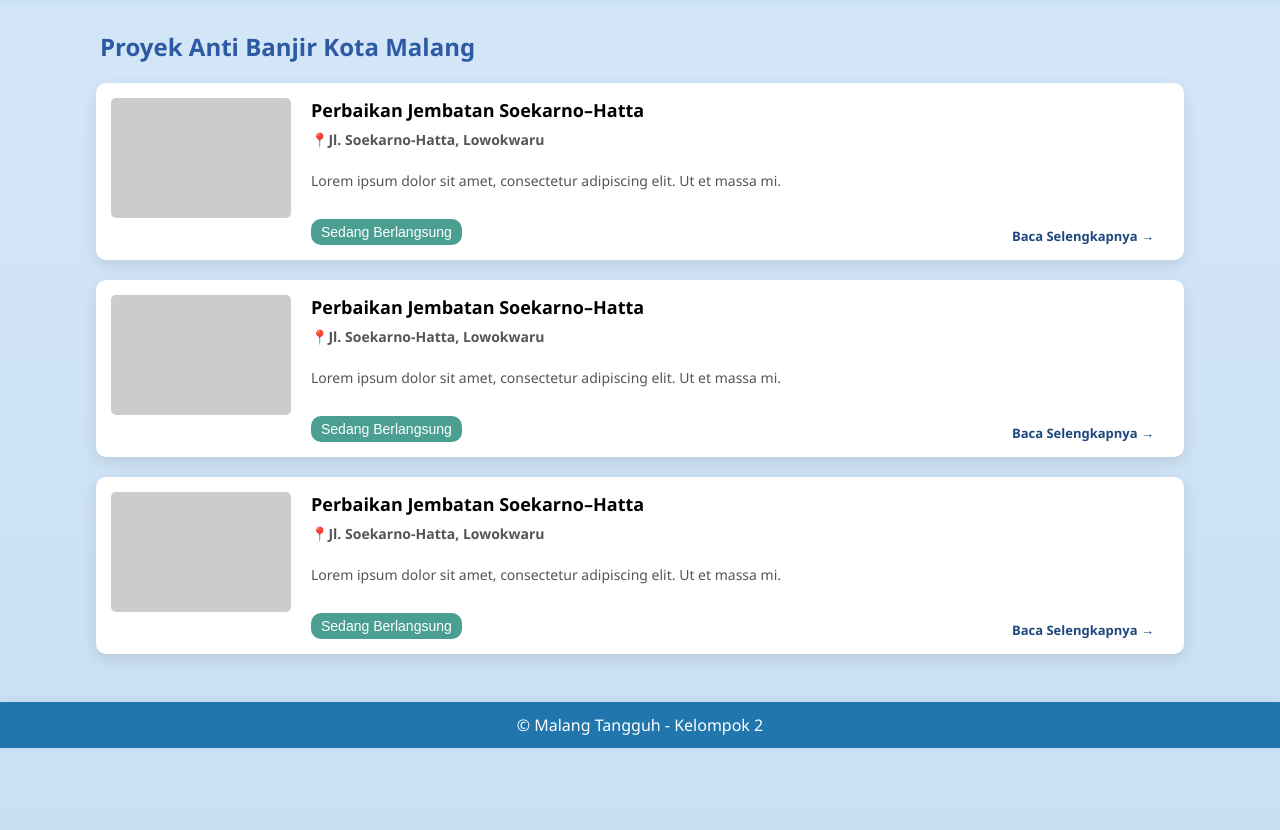
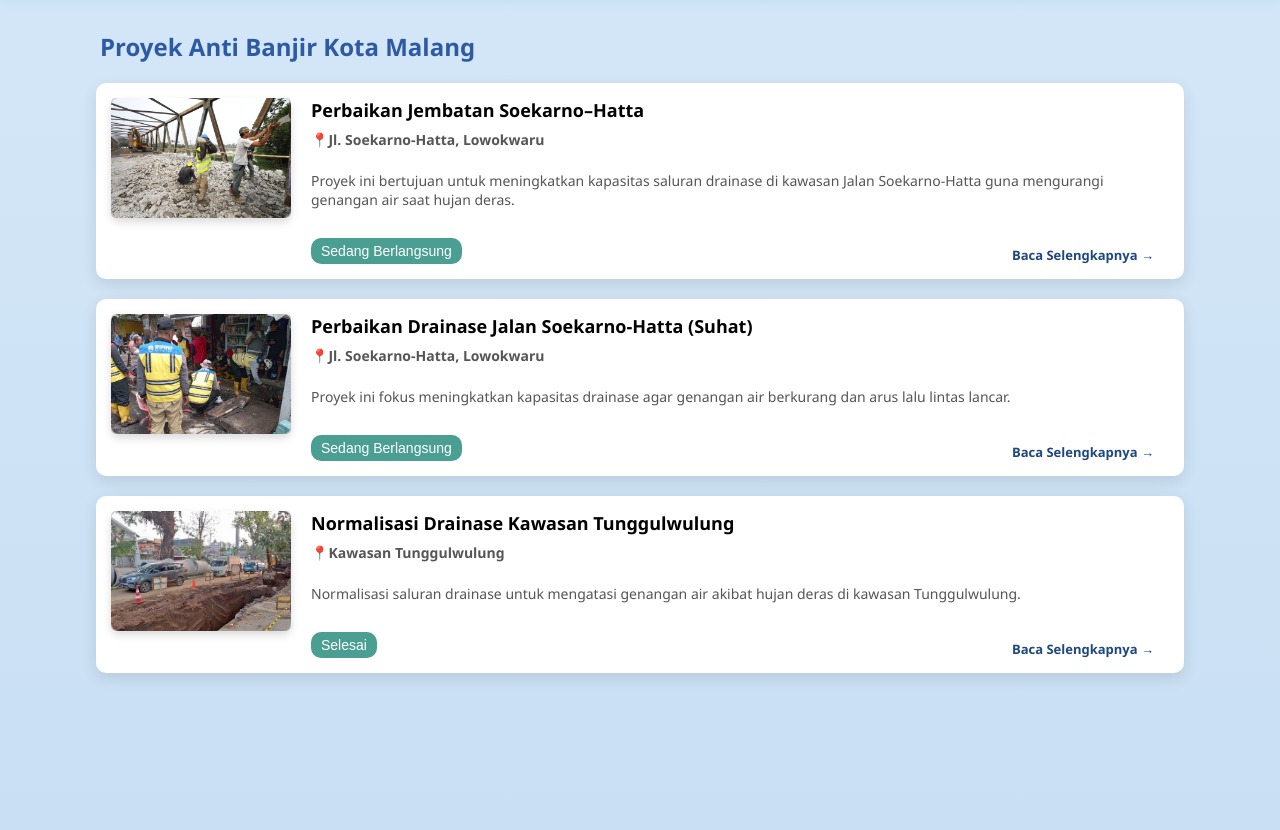
Before and after one commit to evidachu/malang-tangguh, a PHP site: page /proyek.php in a window 1280 px wide. Shown: the part 50-880 px from the top of the page. Run offline with PHP 8.4, Linux system fonts and the light colour scheme.

Commit message:
nambah content sama foto le

```diff
--- a/peta.php
+++ b/peta.php
@@ -38,6 +38,7 @@ while($row = $result->fetch_assoc()) {
             color: #00796b;
         }
 
+
         /* Pastikan container peta juga memiliki tinggi */
         .container {
             margin-top: 20px;
@@ -46,6 +47,7 @@ while($row = $result->fetch_assoc()) {
             padding: 20px;
             text-align: center;
             min-height: 600px;
+
         }
     </style>
 </head>
--- a/proyek.php
+++ b/proyek.php
@@ -4,108 +4,185 @@ session_start();
 <!DOCTYPE html>
 <html lang="id">
 <head>
-    <meta charset="UTF-8">
-    <meta name="viewport" content="width=device-width, initial-scale=1.0">
+<meta charset="UTF-8" />
+<meta name="viewport" content="width=device-width, initial-scale=1" />
 <title>Proyek Anti Banjir</title>
-    <link rel="stylesheet" href="proyek.css">
-    <link rel="stylesheet" href="header-footer.css">
+<link rel="stylesheet" href="proyek.css" />
+<link rel="stylesheet" href="header-footer.css" />
+<style>
+  /* Tambahan sederhana untuk modal scroll dan layout */
+  .modal-content {
+    max-height: 80vh;
+    overflow-y: auto;
+  }
+.thumb img {
+  width: 100%;
+  height: 100%;
+  object-fit: cover;
+  display: block;
+  border-radius: 8px;
+  box-shadow: 0 4px 8px rgba(0, 0, 0, 0.15);
+}
+
+</style>
 </head>
 <body>
 <?php include 'header.php'; ?>
 <main>
   <h2 class="title">Proyek Anti Banjir Kota Malang</h2>
   <div class="project-list">
+
     <div class="card">
-                <div class="thumb"></div>
+      <div class="thumb">
+     <img src="asset/1. suhat.jpg" alt=""/>
+      </div>
       <div class="info">
         <h3>Perbaikan Jembatan Soekarno–Hatta</h3>
         <p class="location">📍Jl. Soekarno-Hatta, Lowokwaru</p>
-                    <p>Lorem ipsum dolor sit amet, consectetur adipiscing elit. Ut et massa mi.</p>
+        <p>Proyek ini bertujuan untuk meningkatkan kapasitas saluran drainase di kawasan Jalan Soekarno-Hatta guna mengurangi genangan air saat hujan deras.</p>
         <div class="card-footer">
           <button class="status">Sedang Berlangsung</button>
-                        <a href="#" class="read-more">Baca Selengkapnya →</a>
+          <a href="#" class="read-more" data-project="1">Baca Selengkapnya →</a>
         </div>
       </div>
     </div>
 
     <div class="card">
-                <div class="thumb"></div>
+      <div class="thumb">
+        <img src="asset/2. tunggulwulung.jpeg" alt=""/>
+      </div>
       <div class="info">
-                    <h3>Perbaikan Jembatan Soekarno–Hatta</h3>
+        <h3>Perbaikan Drainase Jalan Soekarno-Hatta (Suhat)</h3>
         <p class="location">📍Jl. Soekarno-Hatta, Lowokwaru</p>
-                    <p>Lorem ipsum dolor sit amet, consectetur adipiscing elit. Ut et massa mi.</p>
+        <p>Proyek ini fokus meningkatkan kapasitas drainase agar genangan air berkurang dan arus lalu lintas lancar.</p>
         <div class="card-footer">
           <button class="status">Sedang Berlangsung</button>
-                        <a href="#" class="read-more">Baca Selengkapnya →</a>
+          <a href="#" class="read-more" data-project="2">Baca Selengkapnya →</a>
         </div>
       </div>
     </div>
 
     <div class="card">
-                <div class="thumb"></div>
+      <div class="thumb">
+        <img src="asset/3. .webp" alt=""/>
+      </div>
       <div class="info">
-                    <h3>Perbaikan Jembatan Soekarno–Hatta</h3>
-                    <p class="location">📍Jl. Soekarno-Hatta, Lowokwaru</p>
-                    <p>Lorem ipsum dolor sit amet, consectetur adipiscing elit. Ut et massa mi.</p>
+        <h3>Normalisasi Drainase Kawasan Tunggulwulung</h3>
+        <p class="location">📍Kawasan Tunggulwulung</p>
+        <p>Normalisasi saluran drainase untuk mengatasi genangan air akibat hujan deras di kawasan Tunggulwulung.</p>
         <div class="card-footer">
-                        <button class="status">Sedang Berlangsung</button>
-                        <a href="#" class="read-more">Baca Selengkapnya →</a>
+          <button class="status">Selesai</button>
+          <a href="#" class="read-more" data-project="3">Baca Selengkapnya →</a>
         </div>
       </div>
     </div>
+
   </div>
 </main>
 <div id="footer-include"></div>
 
-    <div class="modal" id="articleModal">
+<!-- Modal -->
+<div class="modal" id="articleModal" style="display:none;">
   <div class="modal-content">
-            <span class="close">&times;</span>
+    <span class="close" style="cursor:pointer; float:right; font-size:24px;">&times;</span>
     <article class="article-container">
       <div class="article-header">
-                    <h1>Perbaikan Jembatan Soekarno-Hatta</h1>
-                    <p class="location">📍Jl. Soekarno-Hatta, Lowokwaru</p>
+        <h1 id="modalTitle"></h1>
+        <p class="location" id="modalLocation"></p>
         <div class="meta">
-                        <span class="date">Diperbarui: 3 Juni 2025</span>
-                        <span class="status">Sedang Berlangsung</span>
+          <span class="date" id="modalDate"></span>
+          <span class="status" id="modalStatus"></span>
+        </div>
+      </div>
+      <div class="article-content" id="modalContent">
+        <!-- Content will be injected here -->
+      </div>
+    </article>
   </div>
 </div>
 
-                <div class="article-content">
+<script>
+  // Data proyek
+  const projects = {
+    1: {
+      title: "Perbaikan Jembatan Soekarno-Hatta",
+      location: "📍Jl. Soekarno-Hatta, Lowokwaru",
+      date: "Diperbarui: 3 Juni 2025",
+      status: "Sedang Berlangsung",
+      content: `
         <h2>Deskripsi Proyek</h2>
-                    <p>Lorem ipsum dolor sit amet, consectetur adipiscing elit. Ut et massa mi. Aliquam in hendrerit urna. Pellentesque sit amet sapien fringilla, mattis ligula consectetur, ultrices mauris.</p>
-
+        <p>Proyek ini bertujuan untuk meningkatkan kapasitas saluran drainase di kawasan Jalan Soekarno-Hatta guna mengurangi genangan air saat hujan deras. Pembangunan drainase baru dengan lebar 2,5 meter dan panjang 1.300 meter direncanakan dapat menyelesaikan permasalahan banjir di kawasan tersebut hingga 100%.</p>
         <h2>Timeline Proyek</h2>
         <ul class="timeline">
           <li><strong>Januari 2025:</strong> Mulai perencanaan dan survei lokasi</li>
           <li><strong>Maret 2025:</strong> Dimulainya konstruksi tahap pertama</li>
           <li><strong>Juni 2025:</strong> Proses konstruksi mencapai 50%</li>
         </ul>
-
         <h2>Dampak dan Manfaat</h2>
-                    <p>Pellentesque sit amet sapien fringilla, mattis ligula consectetur, ultrices mauris. Maecenas vitae mattis tellus. Nullam quis imperdiet augue.</p>
-                </div>
-            </article>
-        </div>
-    </div>
-
-    <script>
-        fetch('header.php')
-            .then(res => res.text())
-            .then(data => document.getElementById('header-include').innerHTML = data);
-
-        fetch('footer.html')
-            .then(res => res.text())
-            .then(data => document.getElementById('footer-include').innerHTML = data);
+        <p>Peningkatan kapasitas drainase di kawasan ini diharapkan dapat mengurangi genangan air, memperlancar arus lalu lintas, dan mengurangi risiko banjir yang sering terjadi di kawasan Soekarno-Hatta.</p>
+      `
+    },
+    2: {
+      title: "Perbaikan Drainase Jalan Soekarno-Hatta (Suhat)",
+      location: "📍Jl. Soekarno-Hatta, Lowokwaru",
+      date: "Diperbarui: 3 Juni 2025",
+      status: "Sedang Berlangsung",
+      content: `
+        <h2>Deskripsi Proyek</h2>
+        <p>Proyek ini bertujuan meningkatkan kapasitas saluran drainase di kawasan Jalan Soekarno-Hatta agar genangan air berkurang dan arus lalu lintas lancar.</p>
+        <h2>Timeline Proyek</h2>
+        <ul class="timeline">
+          <li><strong>Januari 2025:</strong> Mulai perencanaan dan survei lokasi</li>
+          <li><strong>Maret 2025:</strong> Dimulainya konstruksi tahap pertama</li>
+          <li><strong>Juni 2025:</strong> Proses konstruksi mencapai 50%</li>
+        </ul>
+        <h2>Dampak dan Manfaat</h2>
+        <p>Dengan peningkatan kapasitas drainase, diharapkan genangan air dapat diminimalkan sehingga memperlancar arus lalu lintas dan mengurangi risiko banjir di kawasan tersebut.</p>
+      `
+    },
+    3: {
+      title: "Normalisasi Drainase Kawasan Tunggulwulung",
+      location: "📍Kawasan Tunggulwulung",
+      date: "Diperbarui: 17 Maret 2025",
+      status: "Selesai",
+      content: `
+        <h2>Deskripsi Proyek</h2>
+        <p>Normalisasi saluran drainase dilakukan untuk memastikan saluran berfungsi optimal dan mampu menampung volume air sehingga genangan air akibat hujan deras dapat dikurangi di kawasan Tunggulwulung.</p>
+        <h2>Timeline Proyek</h2>
+        <ul class="timeline">
+          <li><strong>Maret 2025:</strong> Identifikasi titik genangan dan evaluasi saluran drainase</li>
+          <li><strong>Maret 2025:</strong> Pelaksanaan normalisasi saluran drainase</li>
+        </ul>
+        <h2>Dampak dan Manfaat</h2>
+        <p>Normalisasi ini berhasil mengurangi genangan air di kawasan Tunggulwulung, meningkatkan kenyamanan warga, dan memperlancar aktivitas ekonomi di wilayah tersebut.</p>
+      `
+    }
+  };
 
   const modal = document.getElementById('articleModal');
-        const closeBtn = document.querySelector('.close');
-        const readMoreLinks = document.querySelectorAll('.read-more');
+  const closeBtn = modal.querySelector('.close');
+  const modalTitle = document.getElementById('modalTitle');
+  const modalLocation = document.getElementById('modalLocation');
+  const modalDate = document.getElementById('modalDate');
+  const modalStatus = document.getElementById('modalStatus');
+  const modalContent = document.getElementById('modalContent');
 
-        readMoreLinks.forEach(link => {
-            link.addEventListener('click', (e) => {
+  // Event buka modal dan isi konten sesuai data proyek
+  document.querySelectorAll('.read-more').forEach(link => {
+    link.addEventListener('click', e => {
       e.preventDefault();
+      const projectId = e.target.getAttribute('data-project');
+      const data = projects[projectId];
+
+      if (data) {
+        modalTitle.textContent = data.title;
+        modalLocation.textContent = data.location;
+        modalDate.textContent = data.date;
+        modalStatus.textContent = data.status;
+        modalContent.innerHTML = data.content;
         modal.style.display = 'block';
         document.body.style.overflow = 'hidden';
+      }
     });
   });
 
```
Also changed, not shown: landing-page.php (+17 -17 lines), asset/1. suhat.jpg (added), asset/2. tunggulwulung.jpeg (added), asset/3. .webp (added), asset/form.jpg (added), uploads/683efb1b4670e_dg41ymm-d8c1ef4f-bc78-44eb-89d2-91e280f1b290.jpg (added), 4 other files. Lines whose indentation alone changed are shown as unchanged.
